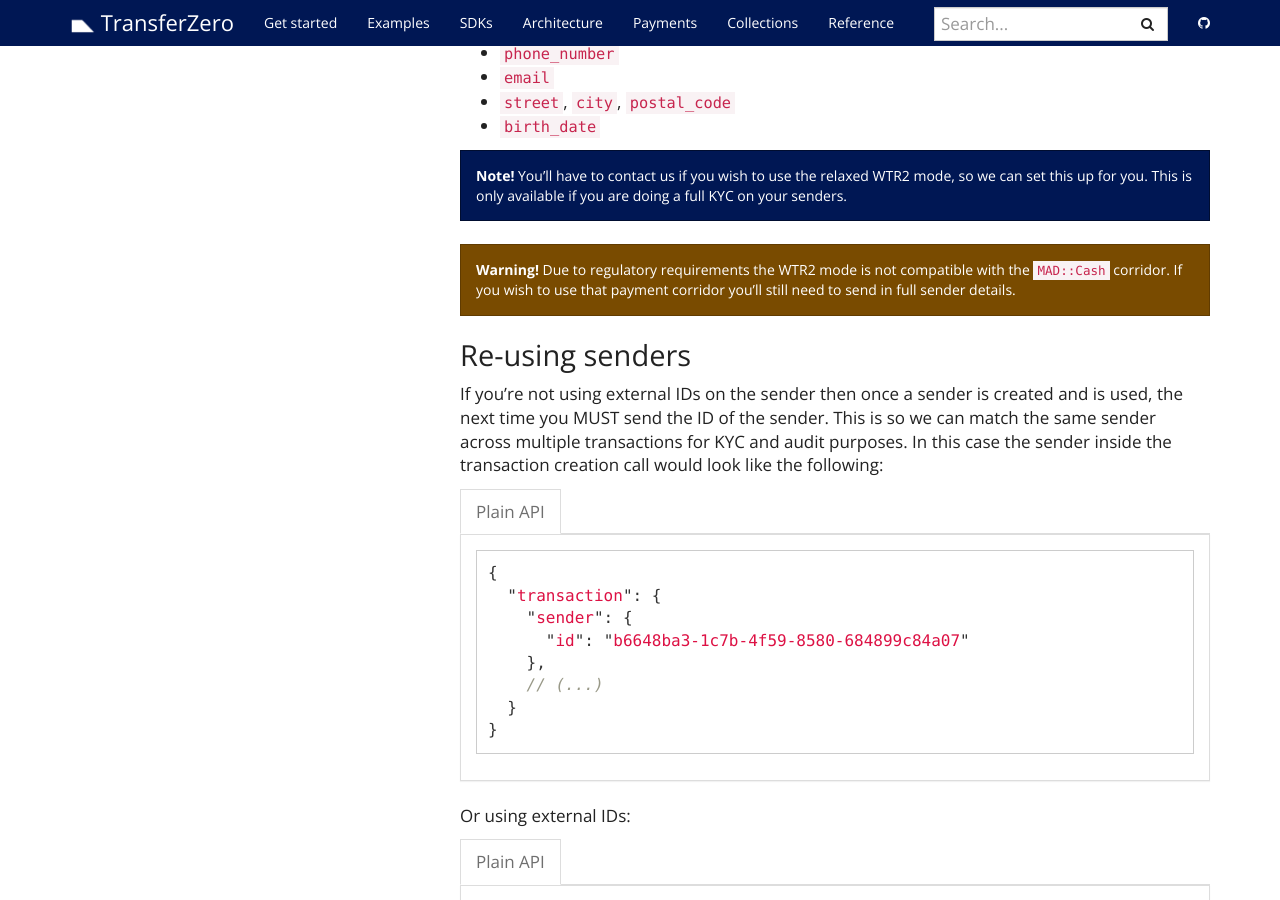
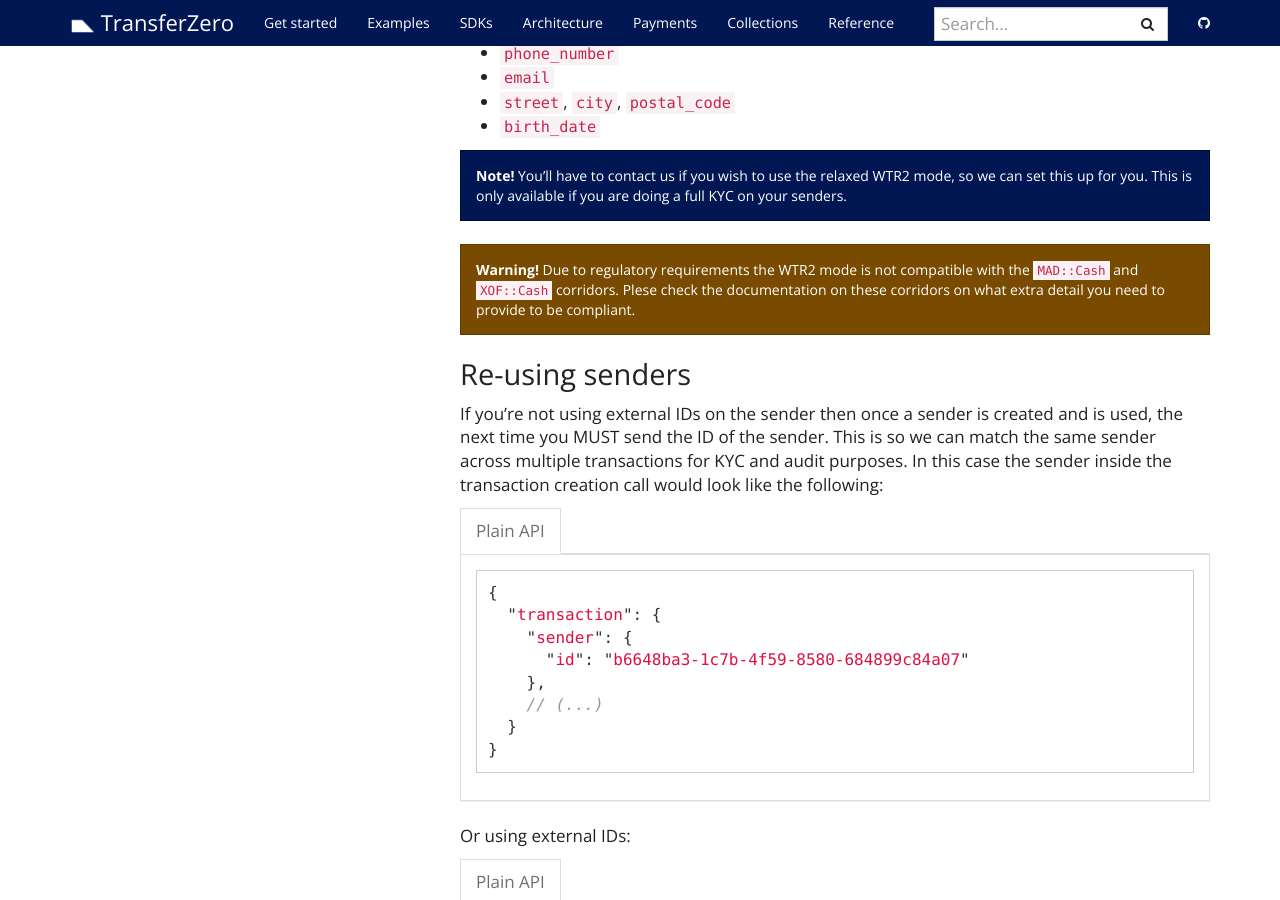
Before and after one commit to transferzero/api-documentation, a Jekyll site: the page built from _docs/transaction-flow.md, in a window 1280 px wide and 900 px high, scrolled down 6875 px. Built offline with Jekyll 4.4.1, drawn with Linux system fonts in a browser that asks for light colours; nearby versions of some CDN libraries; comment, search, counter and statistics services are not loaded.

Commit message:
Update transaction-flow.md

```diff
--- a/_docs/transaction-flow.md
+++ b/_docs/transaction-flow.md
@@ -813,7 +813,7 @@ If WTR2 is not enabled, the `sender` will need to be provided with all of the fo
 </div>
 
 <div class="alert alert-warning" markdown="1">
-**Warning!** Due to regulatory requirements the WTR2 mode is not compatible with the `MAD::Cash` corridor. If you wish to use that payment corridor you'll still need to send in full sender details.
+**Warning!** Due to regulatory requirements the WTR2 mode is not compatible with the `MAD::Cash` and `XOF::Cash` corridors. Plese check the documentation on these corridors on what extra detail you need to provide to be compliant.
 </div>
 
 ### Re-using senders
```
